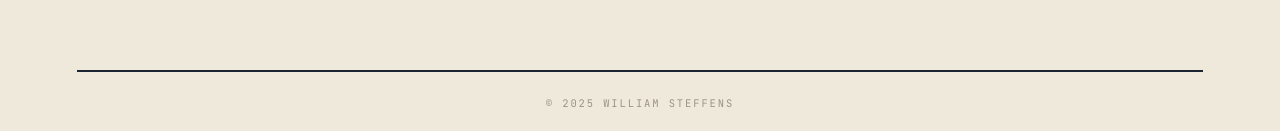
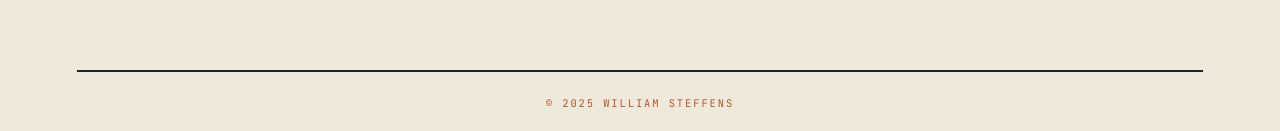
Before and after one commit to williamsteffens/portfolio, a React (Vite) app: page / in a window 1280 px wide. Shown: the part 3739-3870 px from the top of the page. Built offline with nearby package versions, Linux system fonts and the light colour scheme.

Commit message:
Update footer text color

```diff
--- a/src/components/Footer.jsx
+++ b/src/components/Footer.jsx
@@ -21,7 +21,7 @@ export default function Footer() {
       px-6 md:px-10 py-4
       border-t-2 border-ink dark:border-dark-border
       font-mono text-[10.5px] tracking-widest2 uppercase
-      text-line dark:text-dark-muted
+      text-rust
       bg-paper dark:bg-dark-bg
       transition-colors duration-300
     ">
```
